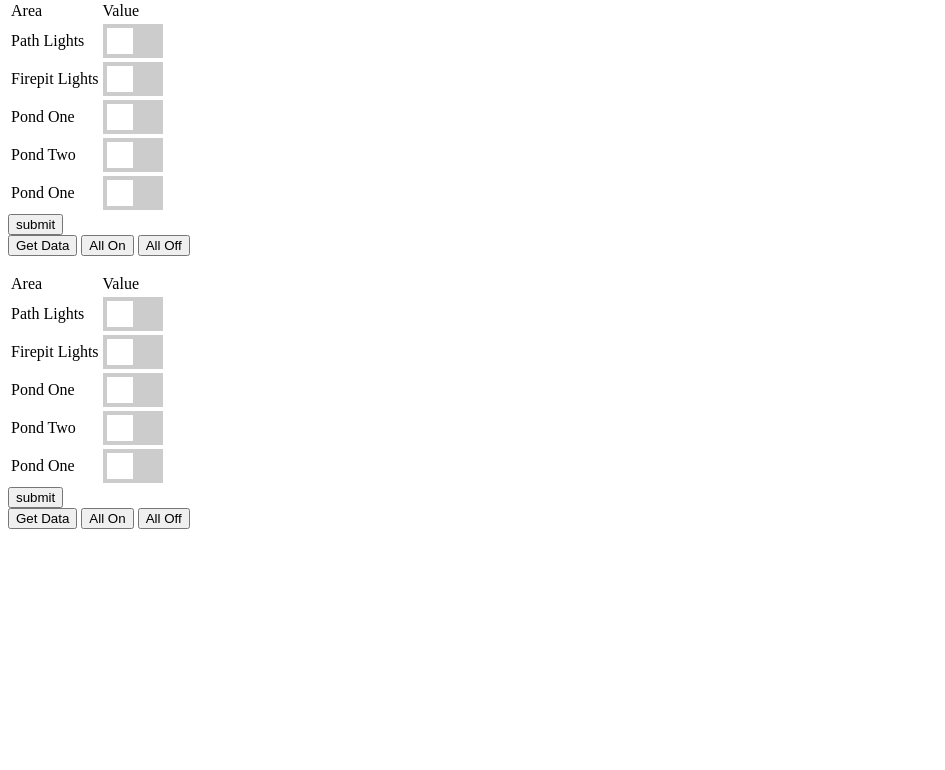
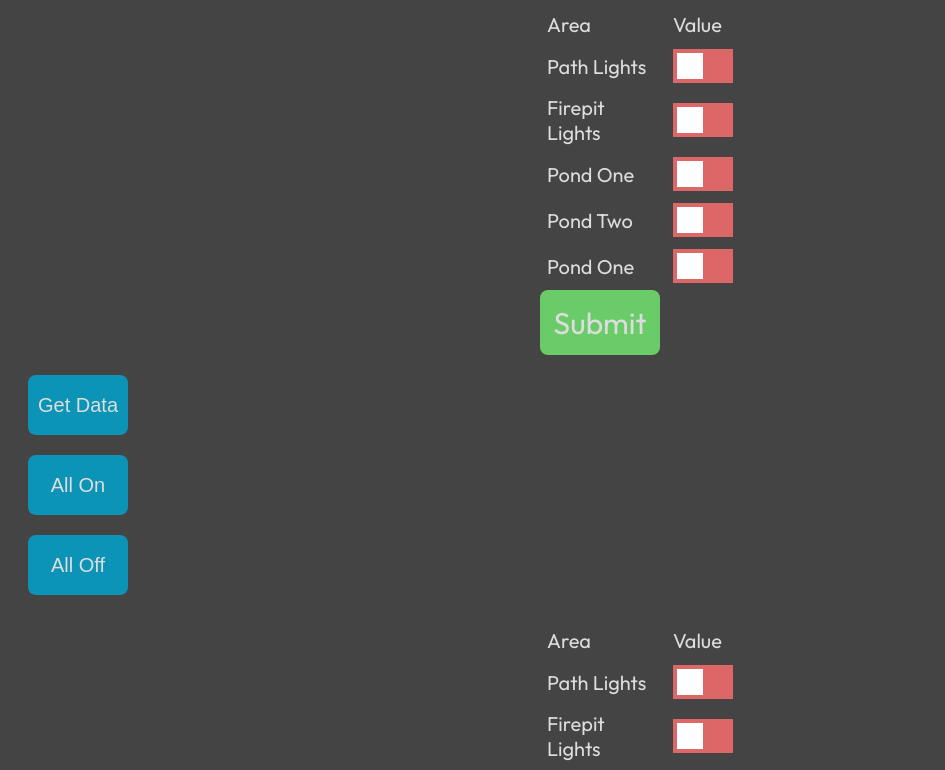
Before and after one commit to MrSmarty/GT-Showcase-Project-Code, a website: page index.html in a window 1280 px wide. Shown: the part 139-909 px from the top of the page, without its empty margins (0-945 px from the left). Before the commit the page ends 800 px from the top, so only its background shows below. Drawn offline with nearby package versions, Linux system fonts and the light colour scheme.

Commit message:
UI Stuff

```diff
--- a/app.js
+++ b/app.js
@@ -52,7 +52,11 @@ function handler(req, res) {
                 }
                 fs.writeFileSync(__dirname + '/values.json', JSON.stringify(values, null, 4));
             } else {
-                form = "Input recieved: " + formdata;
+                if (values.debug == true) {
+                    form = "Input recieved: " + formdata;
+                } else {
+                    form = "Completed";
+                }
                 var val = formdata.split("&");
 
                 // console.log(values.switches[values.switchNames[0]]);
--- a/index.html
+++ b/index.html
@@ -4,6 +4,9 @@
 <head>
   <title>Waterscape Manager</title>
   <script src="https://ajax.googleapis.com/ajax/libs/jquery/3.5.1/jquery.min.js"></script>
+  <link rel="preconnect" href="https://fonts.googleapis.com">
+  <link rel="preconnect" href="https://fonts.gstatic.com" crossorigin>
+  <link href="https://fonts.googleapis.com/css2?family=Outfit&display=swap" rel="stylesheet">
 </head>
 
 <body>
@@ -54,6 +57,7 @@
       xmlhttp = new XMLHttpRequest();
       xmlhttp.onreadystatechange = function () {
         if (xmlhttp.readyState == 4 && xmlhttp.status == 200) {
+
           document.getElementById("output").innerHTML = xmlhttp.responseText;
           var response = xmlhttp.responseText.split("&");
           if (response[0] == "values") {
@@ -83,6 +87,45 @@
       visibility: hidden;
     }
 
+    .buttons {
+      margin: 10px;
+      font-family: 'Outfit', Arial, Helvetica, sans-serif;
+    }
+
+    .buttons>button {
+      margin: 10px;
+      width: 100px;
+      height: 60px;
+      background-color: #0c94b6;
+      color: #DDDDDD;
+      border-radius: 8px;
+      border-style: none;
+      font-size: 20px;
+      cursor: pointer;
+    }
+
+    .buttons>button:hover {
+      background-color: #0e7892;
+    }
+
+    .submit {
+      width: 120px;
+      height: 65px;
+      background-color: #69cc69;
+      color: #DDDDDD;
+      border-radius: 8px;
+      border-style: none;
+      font-size: 30px;
+      cursor: pointer;
+      font-family: 'Outfit', Arial, Helvetica, sans-serif;
+      margin-left: auto;
+      margin-right: auto;
+    }
+
+    .submit:hover {
+      background-color: #61b361;
+    }
+
     /* The switch - the box around the slider */
     .switch {
       position: relative;
@@ -106,7 +149,7 @@
       left: 0;
       right: 0;
       bottom: 0;
-      background-color: #ccc;
+      background-color: #DD6666;
       -webkit-transition: .4s;
       transition: .4s;
     }
@@ -123,12 +166,13 @@
       transition: .4s;
     }
 
+
     input:checked+.slider {
-      background-color: #2196F3;
+      background-color: #69cc69;
     }
 
     input:focus+.slider {
-      box-shadow: 0 0 1px #2196F3;
+      box-shadow: 0 0 1px #69cc69;
     }
 
     input:checked+.slider:before {
@@ -144,6 +188,32 @@
 
     .slider.round:before {
       border-radius: 50%;
+    }
+
+    form {
+      font-size: 20px;
+      width: 200px;
+      margin-left: auto;
+      margin-right: auto;
+    }
+
+    table {
+      row-gap: 30px;
+    }
+
+    th,
+    td {
+      padding: 5px;
+    }
+
+    h1 {
+      text-align: center;
+    }
+
+    body {
+      background-color: #444444;
+      color: #DDDDDD;
+      font-family: 'Outfit', Arial, Helvetica, sans-serif;
     }
   </style>
 
@@ -213,7 +283,7 @@
       </tbody>
     </table>
 
-    <input type="submit" value="submit">
+    <input type="submit" value="Submit" class="submit">
 
     <label class="hidden" class="switch">
       <input type="checkbox" name="getValues">
@@ -230,9 +300,11 @@
       <span class="slider"></span>
     </label>
   </form>
-  <button onclick="retrieveData()">Get Data</button>
-  <button onclick="allOn()">All On</button>
-  <button onclick="allOff()">All Off</button>
+  <div class="buttons">
+    <button onclick="retrieveData()">Get Data</button> <br>
+    <button onclick="allOn()">All On</button> <br>
+    <button onclick="allOff()">All Off</button>
+  </div>
 </body>
 
 </html>
--- a/values.json
+++ b/values.json
@@ -11,6 +11,7 @@
         "path": false,
         "pondOne": true,
         "pondTwo": false,
-        "pondThree": true
-    }
+        "pondThree": false
+    },
+    "debug": false
 }
```
